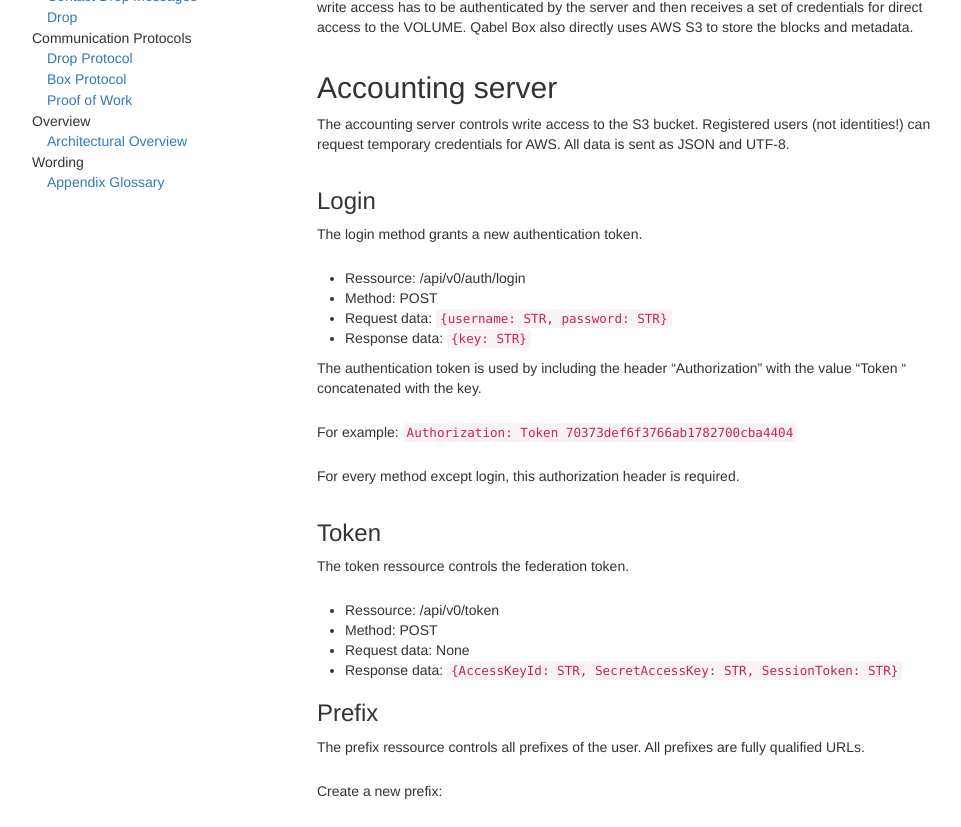
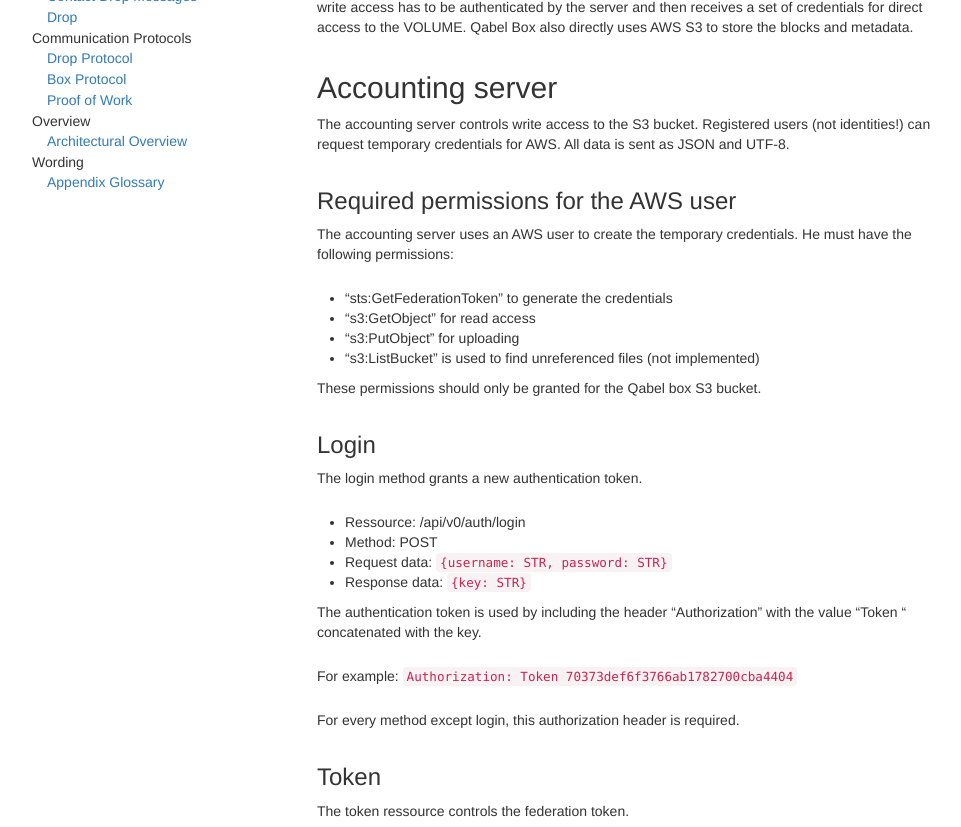
Before and after one commit to Qabel/qabel.github.io, a Jekyll site: the page built from _docs/Qabel-Protocol-Box.md, in a window 1280 px wide and 900 px high, scrolled down 410 px, cut to the strip 73-900 px from the top of the window. Shown: the whole strip, without its empty margins (53-1014 px from the left). Built offline with Jekyll 4.4.1, drawn with Linux system fonts in a browser that asks for light colours; Markdown is read by kramdown in place of the engine named in the settings.

Commit message:
Required AWS permissions

```diff
--- a/_docs/Qabel-Protocol-Box.md
+++ b/_docs/Qabel-Protocol-Box.md
@@ -16,6 +16,16 @@
 
 The accounting server controls write access to the S3 bucket. Registered users (not identities!) can request temporary credentials for AWS.
 All data is sent as JSON and UTF-8.
+
+### Required permissions for the AWS user
+The accounting server uses an AWS user to create the temporary credentials. He must have the following permissions:
+
+* "sts:GetFederationToken" to generate the credentials
+* "s3:GetObject" for read access
+* "s3:PutObject" for uploading
+* "s3:ListBucket" is used to find unreferenced files (not implemented)
+
+These permissions should only be granted for the Qabel box S3 bucket.
 
 ### Login
 The login method grants a new authentication token.
```
